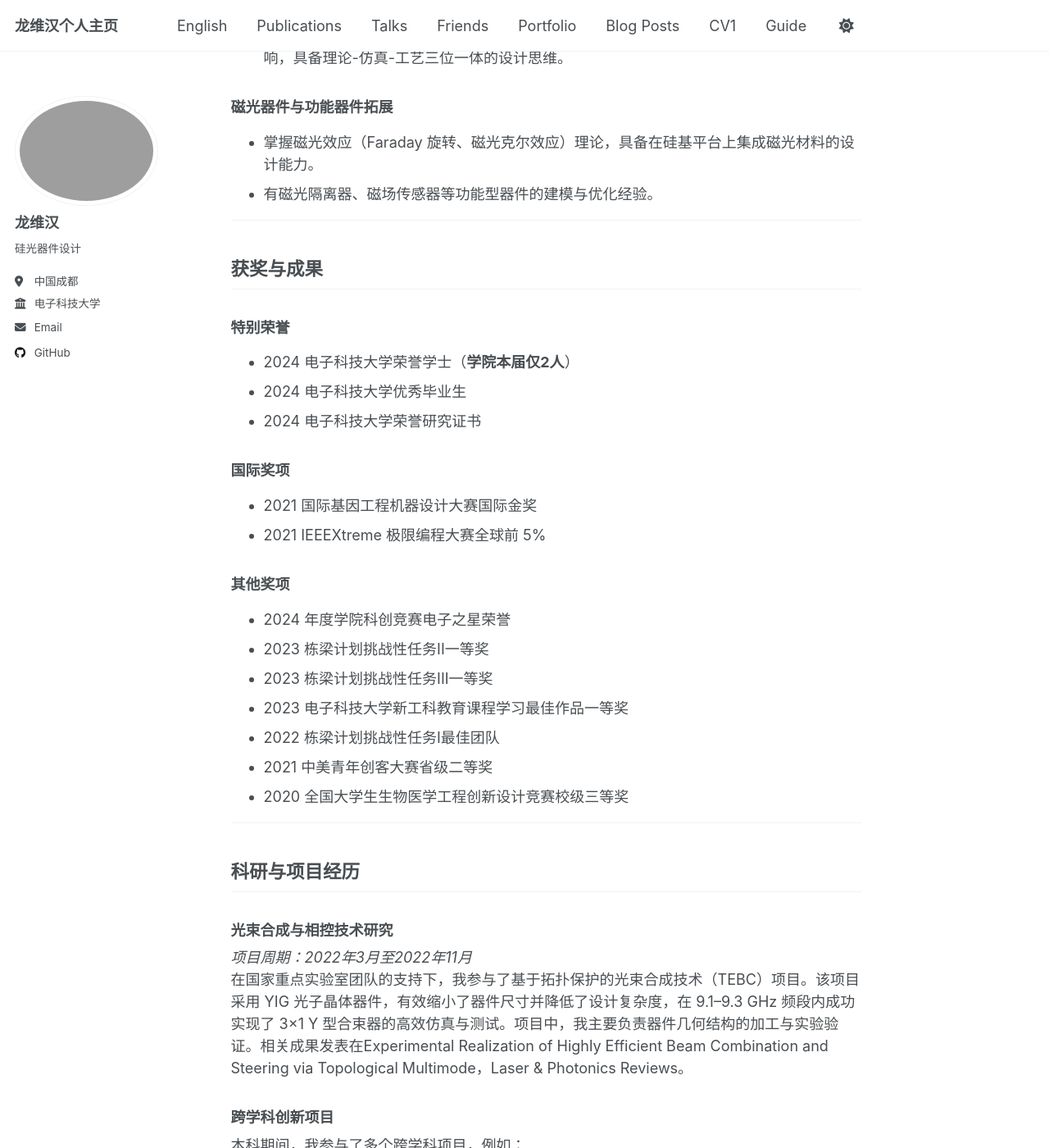
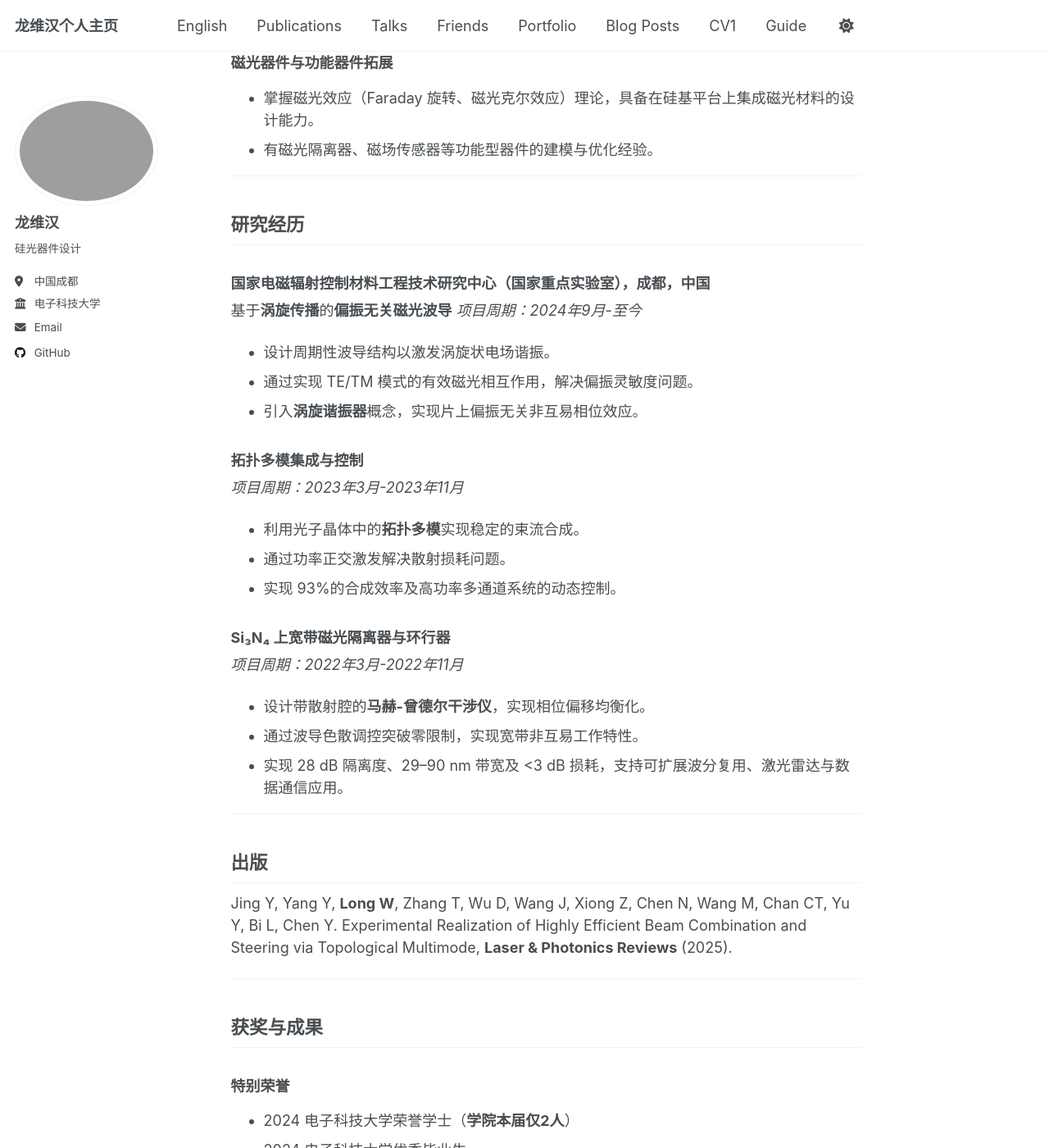
Before and after one commit to LongWeihan/cn-site, a Jekyll site: the page built from _pages/about.md, in a window 1280 px wide and 1400 px high, scrolled down 1712 px. Shown: the whole window at 82% size. Built offline with Jekyll 4.4.1, drawn with Linux system fonts in a browser that asks for light colours; some of the changed text lies outside the part shown.

Commit message:
about.md

```diff
--- a/_pages/about.md
+++ b/_pages/about.md
@@ -6,7 +6,6 @@ redirect_from:
   - /about/
   - /about.html
 ---
-
 
 欢迎访问我的主页！我是电子科技大学电子科学与技术专业的研究生，目前师从毕磊教授，主要从事硅光器件设计与集成光子学研究。借助林为干科研重点班、栋梁计划产业人才培养计划的锻炼，我致力于推动光子集成电路（PIC）的前沿技术发展，探索高效率、低功耗的光电子器件解决方案。
 
@@ -54,7 +53,34 @@ redirect_from:
 
 ---
 
+## 研究经历
 
+### 国家电磁辐射控制材料工程技术研究中心（国家重点实验室），成都，中国
+基于**涡旋传播**的**偏振无关磁光波导**
+*项目周期：2024年9月-至今*
+- 设计周期性波导结构以激发涡旋状电场谐振。
+- 通过实现 TE/TM 模式的有效磁光相互作用，解决偏振灵敏度问题。
+- 引入**涡旋谐振器**概念，实现片上偏振无关非互易相位效应。
+
+### 拓扑多模集成与控制
+*项目周期：2023年3月-2023年11月*
+- 利用光子晶体中的**拓扑多模**实现稳定的束流合成。
+- 通过功率正交激发解决散射损耗问题。
+- 实现 93%的合成效率及高功率多通道系统的动态控制。
+
+### Si₃N₄ 上**宽带磁光隔离器与环行器**
+*项目周期：2022年3月-2022年11月*
+- 设计带散射腔的**马赫-曾德尔干涉仪**，实现相位偏移均衡化。
+- 通过波导色散调控突破零限制，实现宽带非互易工作特性。
+- 实现 28 dB 隔离度、29–90 nm 带宽及 <3 dB 损耗，支持可扩展波分复用、激光雷达与数据通信应用。
+
+---
+
+## 出版
+
+Jing Y, Yang Y, **Long W**, Zhang T, Wu D, Wang J, Xiong Z, Chen N, Wang M, Chan CT, Yu Y, Bi L, Chen Y. Experimental Realization of Highly Efficient Beam Combination and Steering via Topological Multimode, **Laser & Photonics Reviews** (2025).
+
+---
 
 ## 获奖与成果
 
@@ -78,35 +104,17 @@ redirect_from:
 
 ---
 
-## 科研与项目经历
-
-### 光束合成与相控技术研究
-*项目周期：2022年3月至2022年11月*
-在国家重点实验室团队的支持下，我参与了基于拓扑保护的光束合成技术（TEBC）项目。该项目采用 YIG 光子晶体器件，有效缩小了器件尺寸并降低了设计复杂度，在 9.1–9.3 GHz 频段内成功实现了 3×1 Y 型合束器的高效仿真与测试。项目中，我主要负责器件几何结构的加工与实验验证。相关成果发表在Experimental Realization of Highly Efficient Beam Combination and Steering via Topological Multimode，Laser & Photonics Reviews。
-
-### 跨学科创新项目
-本科期间，我参与了多个跨学科项目，例如：
-
-- **基于神经网络的墨点识别与脱除建模**
-  自主构建数据集，采用 ResNet 网络实现复杂环境下的墨点识别，为机械臂控制提供精准技术支持。
-
-- **重组脱墨酶与纤维小体系统在废纸再生中的应用**
-  利用蛋白质结构预测和分子对接技术，探索废纸再生的新型环保工艺。获得中国发明专利《基于生物酶脱墨的整纸脱墨方法及装置》。
-  [具体工作及项目详情请点击这里](https://2021.igem.org/Team:UESTC-China)
-
----
 
 ## 学术与社会活动
 
 - **IEEE 分会成员**
-  积极参与电子科技大学 IEEE 分会活动，与国内外学者进行学术交流，紧跟行业前沿动态。
+  IEEE 电子科技大学分会成员，参与组织学术研讨会及学生外展项目。
 
 - **重点培养计划**
   作为林为干科研重点班、栋梁计划产业人才培养计划的成员，我不断拓宽学术视野，并积极参与跨学科协作项目，为未来科技创新奠定坚实基础。
 
 ---
 
-
 ## 联系我
 
 - **邮箱**：[longwh2003@gmail.com](mailto:longwh2003@gmail.com)
```
